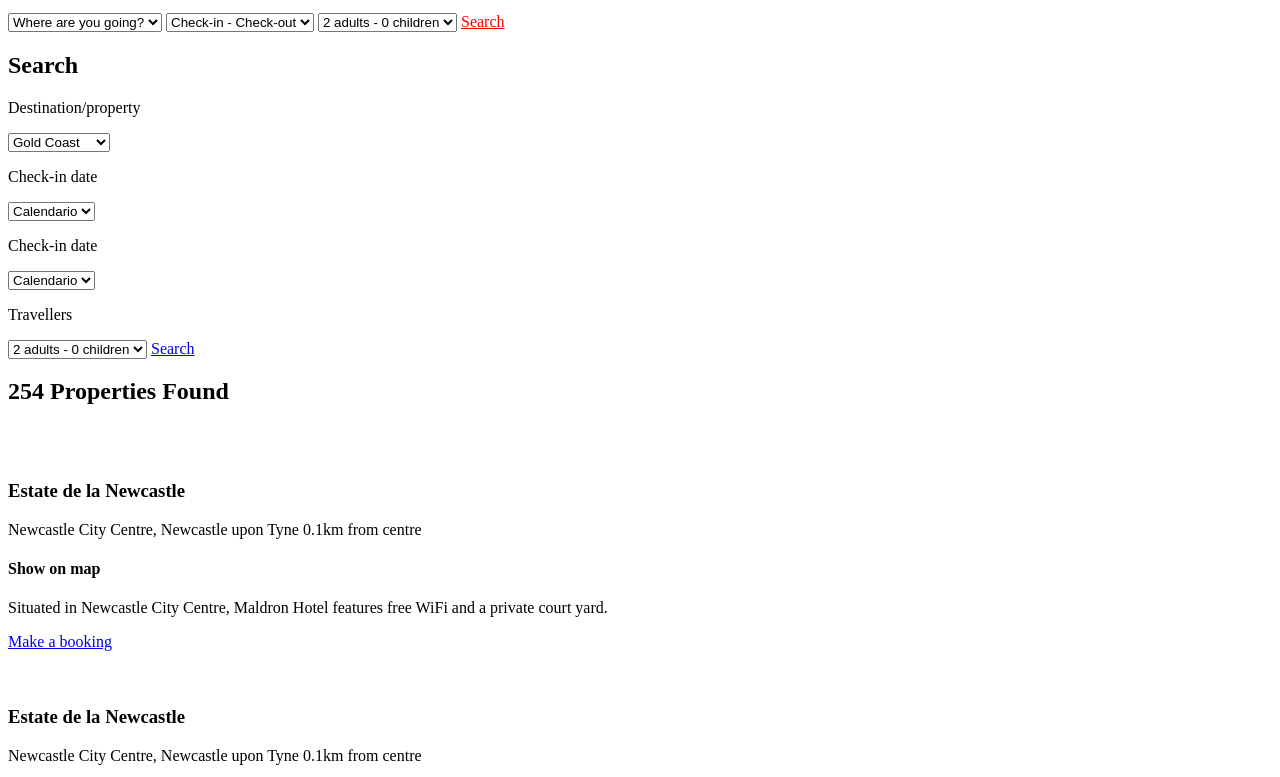
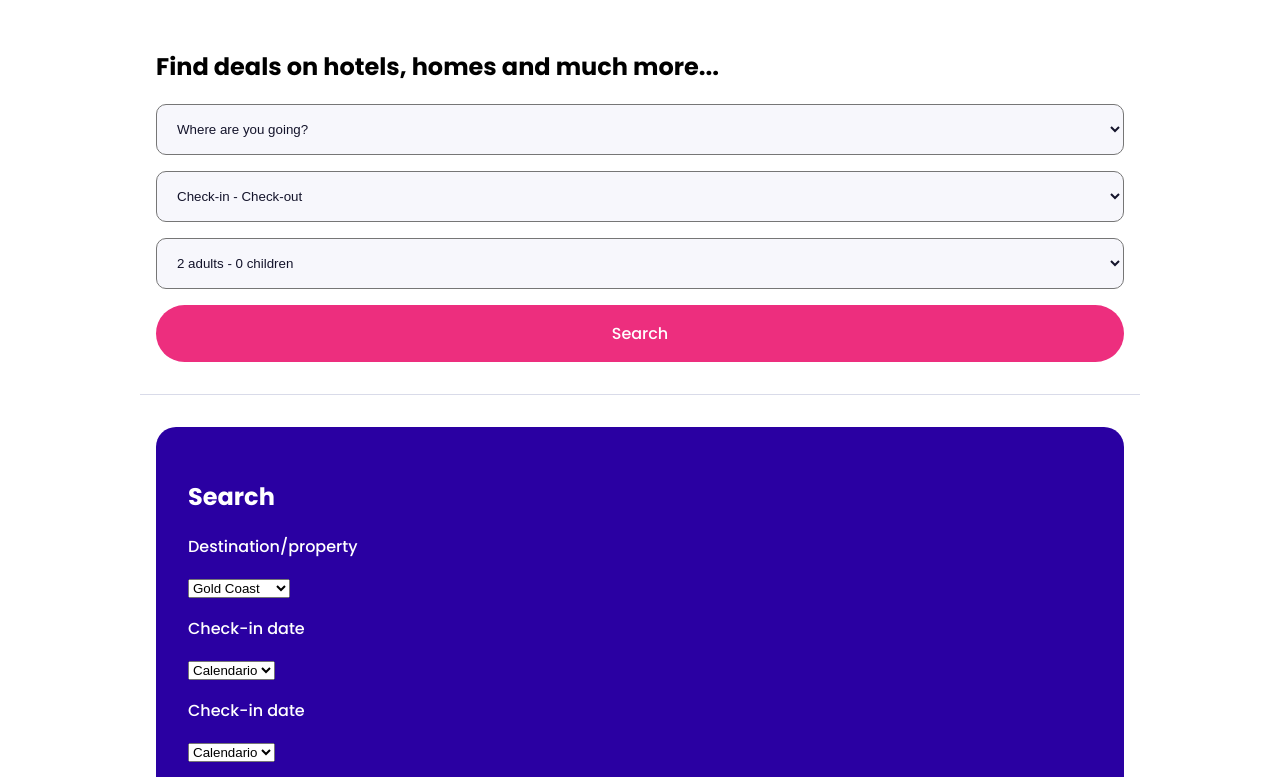
Before and after one commit to mireyachaparro/Travelulu-Mireya-Chaparro, a website: page index.html in a window 1280 px wide. Shown: the part 152-929 px from the top of the page. Drawn offline with Linux system fonts and the light colour scheme.

Commit message:
Update CSS file

```diff
--- a/sass/_variables.scss
+++ b/sass/_variables.scss
@@ -5,9 +5,10 @@ $general-light-color: #ffffff;
 $second-black: #14142b;
 $form-botton-color: #ed2e7e;
 $linea-color: #d9dbe9;
-$container-color: #2a002a;
+$container-color: #2a00a2;
 $green-box-border: #00ba88;
 $green-box: #f2fffb;
 $red-box: #fff3f8;
 $footer-dark: #4e4b66;
 $footer-light: #6e7191;
+$background-form-find: #f7f7fc;
--- a/sass/style.scss
+++ b/sass/style.scss
@@ -1,5 +1,84 @@
-.main__buttonfind {
-    width: 60px;
-    height: 20px;
-    color: red;
+@use "variables";
+@import url("https://fonts.googleapis.com/css2?family=Libre+Franklin:wght@300&family=Montserrat:wght@100;300&family=Nunito:wght@300&family=Poppins:wght@300;500;700;900&display=swap");
+
+*,
+*::after,
+*::before {
+    box-sizing: border-box;
 }
+
+html,
+body {
+    min-height: 100vh;
+    font-family: poppins;
+}
+
+body {
+    margin: 0 auto; /*se centra si sobrepasa el ancho minimo*/
+    display: flex;
+    flex-direction: column;
+    min-width: 390px; /*para movil*/
+    max-width: 1000px;
+}
+
+header {
+    .header__h1 {
+        color: variables.$primary-color;
+        font-weight: 700;
+    }
+    border-bottom: 1px solid variables.$header-color;
+    padding: 1rem;
+}
+
+.main__sectionfind {
+    padding: 1rem;
+    padding-block: 2rem;
+    border-bottom: 1px solid variables.$linea-color;
+}
+
+.main__h2find {
+    color: variables.$general-dark-color;
+    font-weight: 700;
+}
+
+.main__divfind {
+    display: flex;
+    flex-direction: column;
+}
+
+.main__formfind {
+    display: flex;
+    flex-direction: column;
+    .main__selectfind {
+        padding: 1rem;
+        margin-bottom: 1rem;
+        border-radius: 10px;
+        background-color: variables.$background-form-find;
+        color: variables.$second-black;
+    }
+    .main__buttonfind {
+        background-color: variables.$form-botton-color;
+        padding: 1rem;
+        text-align: center;
+        border-radius: 100px;
+        color: variables.$general-light-color;
+    }
+}
+
+a:link,
+a:visited,
+a:active {
+    text-decoration: none;
+}
+
+.main__sectionsearch {
+    padding: 1rem;
+    padding-block: 2rem;
+    border-bottom: 1px solid variables.$linea-color;
+    .divsearch {
+        background-color: variables.$container-color;
+        color: variables.$general-light-color;
+        border-radius: 20px;
+        padding: 2rem;
+    }
+}
```
Also changed, not shown: css/style.css, 1 other file.
